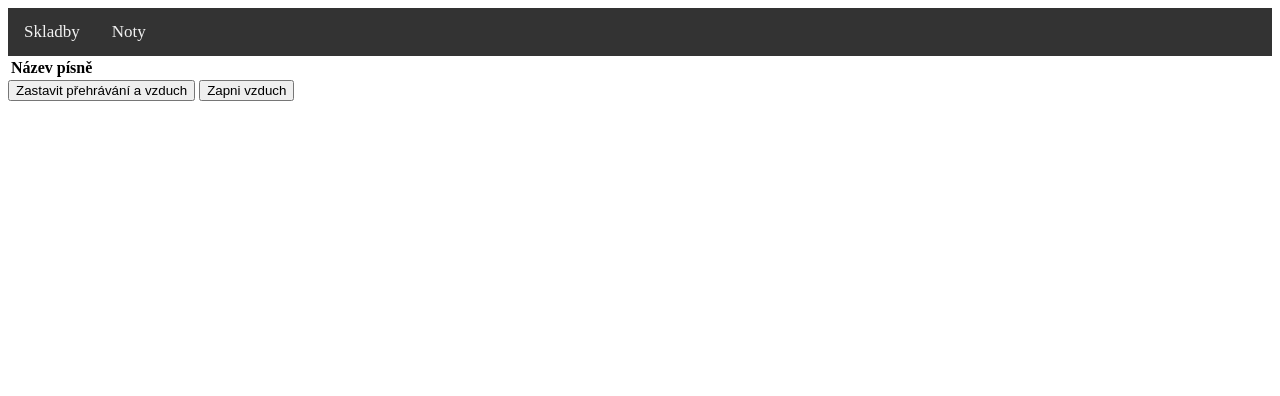
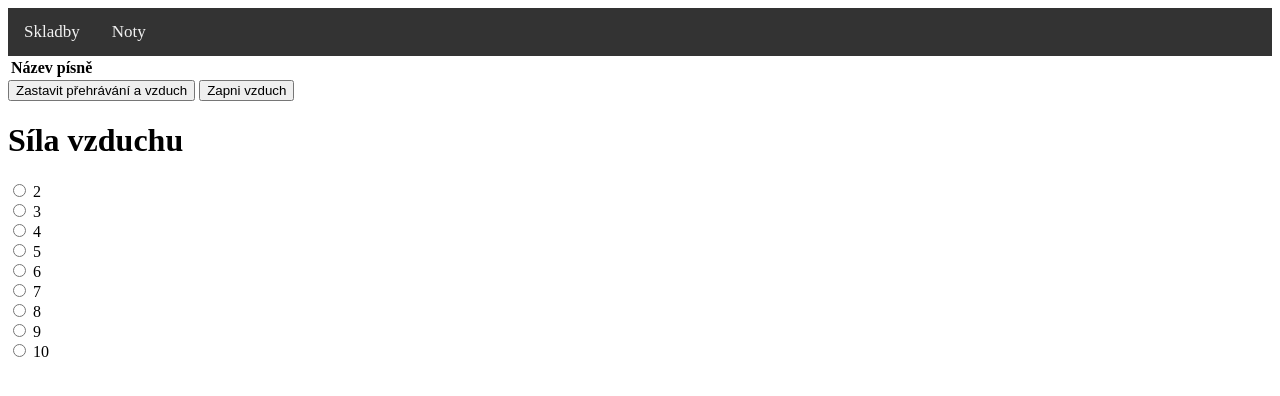
Before and after one commit to pokytom/AutonomniHarmonika, a Flask app: page / in a window 1280 px wide. Shown: the top 396 px of the page. Run offline with Flask 2, Linux system fonts and the light colour scheme; lists and menus that the app fills with data are empty.

Commit message:
nastavení síly vzduch

```diff
--- a/komAMidi.py
+++ b/komAMidi.py
@@ -2,6 +2,8 @@ from mido import MidiFile
 import serial
 #import pigpio
 from os import path
+
+WIND_POWER = 0
 
 
 def play_song(file):
@@ -44,6 +46,8 @@ def play_note(note_number):
 	return True
 
 def reset():
+	global WIND_POWER
+	WIND_POWER = 0
 	# metoda pro nulovani vystupu a vypnuti vzduchu
 	#ser = serial.Serial('/dev/ttyUSB0', 9600)
 	#print(ser.name, ser.baudrate)
@@ -70,3 +74,12 @@ def air_on():
 
 def lookup(i):
 	return i.to_bytes(1, 'big')#switcher.get(i,0)
+
+def set_wind_power(power):
+	global WIND_POWER
+	WIND_POWER = power
+	return
+
+def get_wind_power():
+	global WIND_POWER
+	return WIND_POWER
--- a/main.py
+++ b/main.py
@@ -1,11 +1,17 @@
 import os.path
 from flask import Flask, render_template, request, url_for, abort, send_from_directory
 from os import walk
-from komAMidi import play_song, play_note, reset, air_on
+from komAMidi import play_song, play_note, reset, air_on, set_wind_power, get_wind_power
 
 SONG_FOLDR = 'songs/'
 
 app = Flask(__name__)
+
+@app.route("/set-wind-power/<int:wind_power>", methods=['GET', 'POST'])
+def set_wind_power_fnc(wind_power):
+    print("set_wind: ", wind_power)
+    set_wind_power(wind_power)
+    return render_template('200.html')
 
 @app.route("/stop-playing", methods=['GET', 'POST'])
 def stop_playing():
@@ -40,7 +46,8 @@ def play_notes():
              53: "d",
              54: "e"}
     # prepne na stranku s klavesama
-    return render_template('notes_play.html', notes=notes)
+    wind_power = get_wind_power()
+    return render_template('notes_play.html', notes=notes, wind_power=wind_power)
 
 @app.route('/favicon.ico')
 def favicon():
@@ -55,8 +62,9 @@ def home():
     for i in range(len(f)-1):
         if f[i][-3:] != 'mid':
             f.pop(i)
+    wind_power = get_wind_power()
     return render_template('home.html',
-                           songs=f)
+                           songs=f, wind_power=wind_power)
 
 @app.route('/song/<string:song_name>', methods=['GET', 'POST'])
 def show_post(song_name):
--- a/templates/main.html
+++ b/templates/main.html
@@ -16,6 +16,29 @@
 <div>
     <input type="button" value="Zastavit přehrávání a vzduch" onclick="stopPlaying()">
     <input type="button" value="Zapni vzduch" onclick="startAir()">
+</div>
+<div>
+    <h1>Síla vzduchu</h1>
+    <div>
+        <input type="radio" id="wind2" name="wind_power" value="2" onclick="setAirPower(this.value)">
+        <label for="wind2">2</label><br>
+        <input type="radio" id="wind3" name="wind_power" value="3" onclick="setAirPower(this.value)">
+        <label for="wind3">3</label><br>
+        <input type="radio" id="wind4" name="wind_power" value="4" onclick="setAirPower(this.value)">
+        <label for="wind4">4</label><br>
+        <input type="radio" id="wind5" name="wind_power" value="5" onclick="setAirPower(this.value)">
+        <label for="wind5">5</label><br>
+        <input type="radio" id="wind6" name="wind_power" value="6" onclick="setAirPower(this.value)">
+        <label for="wind6">6</label><br>
+        <input type="radio" id="wind7" name="wind_power" value="7" onclick="setAirPower(this.value)">
+        <label for="wind7">7</label><br>
+        <input type="radio" id="wind8" name="wind_power" value="8" onclick="setAirPower(this.value)">
+        <label for="wind8">8</label><br>
+        <input type="radio" id="wind9" name="wind_power" value="9" onclick="setAirPower(this.value)">
+        <label for="wind9">9</label><br>
+        <input type="radio" id="wind10" name="wind_power" value="10" onclick="setAirPower(this.value)">
+        <label for="wind10">10</label>
+    </div>
 </div>
 </html>
 <style type="text/css">
@@ -67,6 +90,26 @@
         }
     }
 
+    function setAirPower(power) {
+                var xhttp_stop = new XMLHttpRequest();
+        xhttp_stop.onreadystatechange = function () {
+            if (this.status == 404 && this.readyState == 4) {
+                alert("Interní chyba");
+            }
+        };
+        let url_address = "{{ request.url_root }}set-wind-power/" + power;
+        xhttp_stop.open("GET", url_address, true);
+        xhttp_stop.send();
+    }
+
+    function setActiveWind(power) {
+        let wind_power_id = "wind" + power;
+        let wind_power_element = document.getElementById(wind_power_id);
+        if (wind_power_id.length > 0) {
+            wind_power_element.checked = true;
+        }
+    }
+
     stopPlaying();
-
+    setActiveWind({{ wind_power }});
 </script>
```
